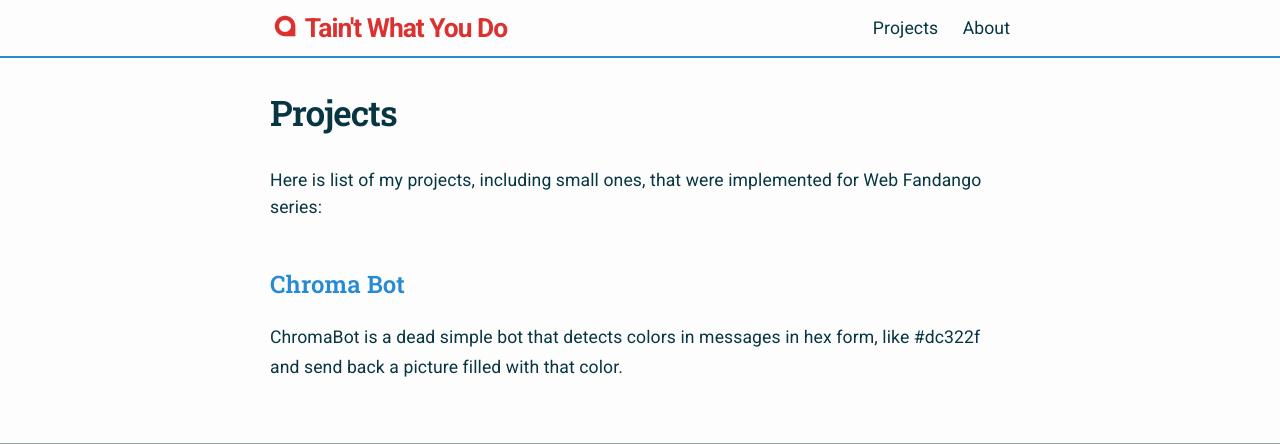
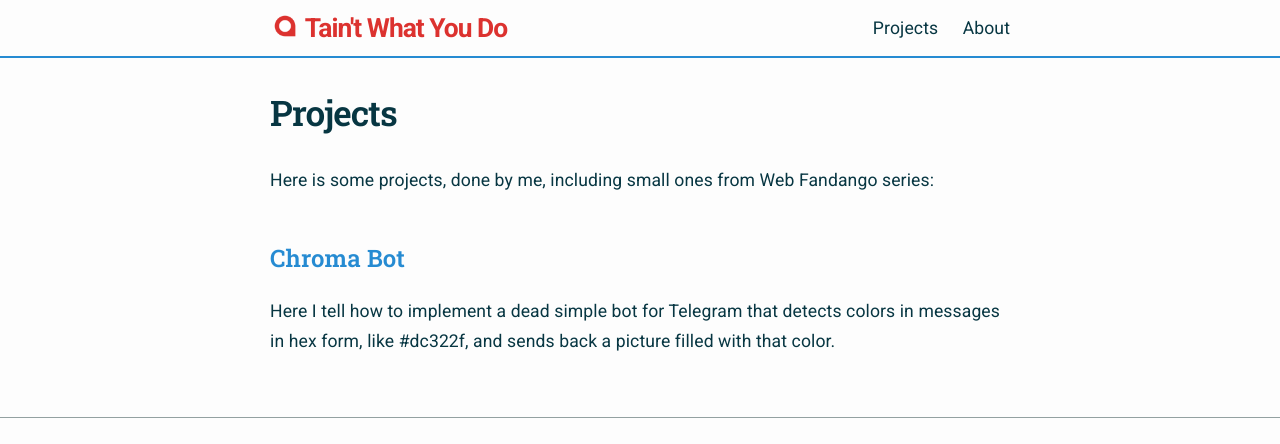
Before and after one commit to Otann/otann.github.io, a Jekyll site: the page built from projects.html, in a window 1280 px wide, cut to the strip 0-444 px from the top of the page. Built offline with Jekyll 4.4.1, drawn with Linux system fonts in a browser that asks for light colours.

Commit message:
polished projet's page

```diff
--- a/projects.html
+++ b/projects.html
@@ -8,7 +8,7 @@ permalink: /projects/
 order: 1
 
 description: >
-  List of my projects, including small ones, that were implemented for Web Fandango series.
+  Check out some projects, done by me, including small ones from Web Fandango series.
 ---
 
 
@@ -16,7 +16,7 @@ description: >
   <ul class="post-list">
 
     <p style="padding-bottom: 2em;">
-      Here is list of my projects, including small ones, that were implemented for Web Fandango series:
+      Here is some projects, done by me, including small ones from Web Fandango series:
     </p>
 
     {% for project in site.projects %}
```
Also changed, not shown: _projects/chroma-bot.md (+19 -17 lines).
